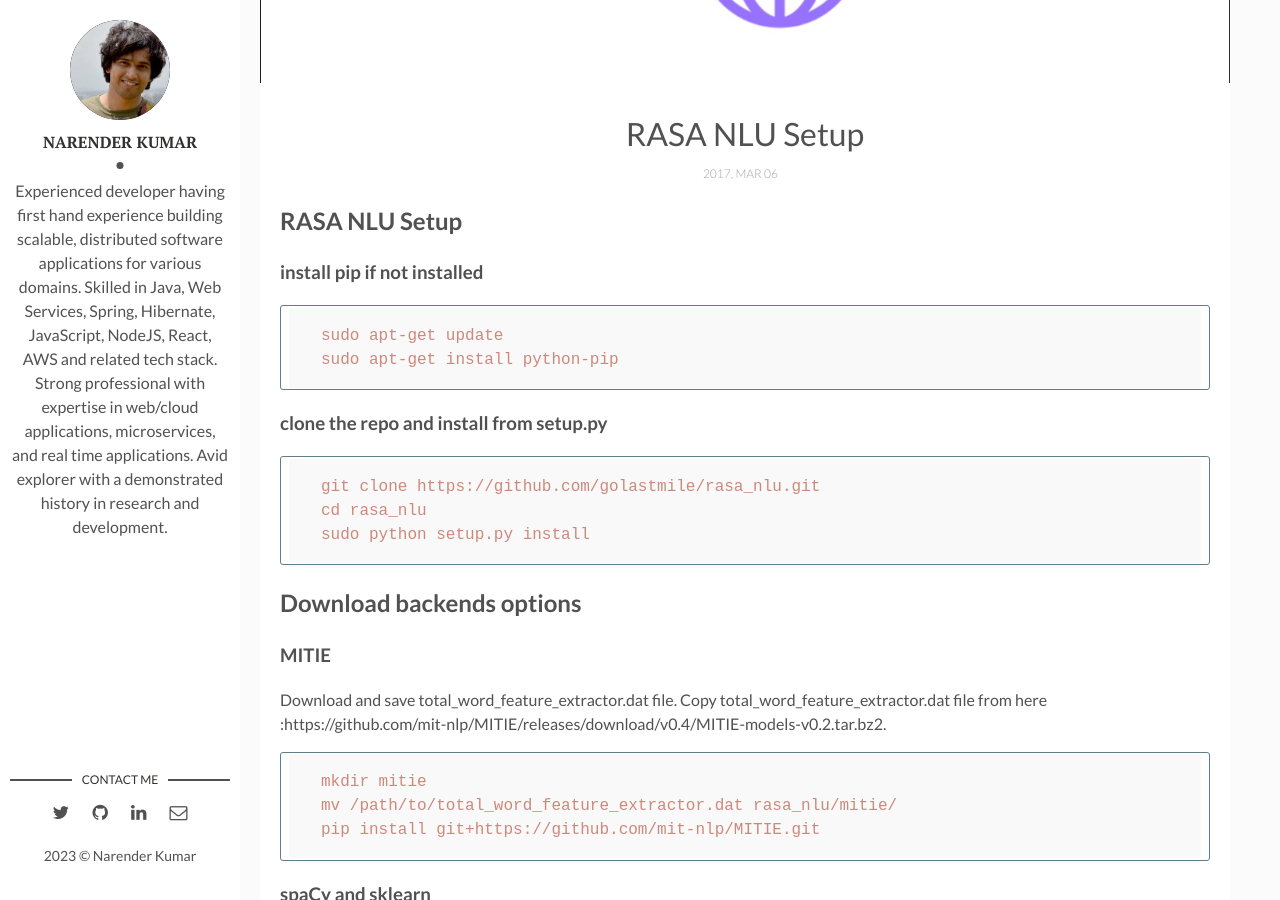
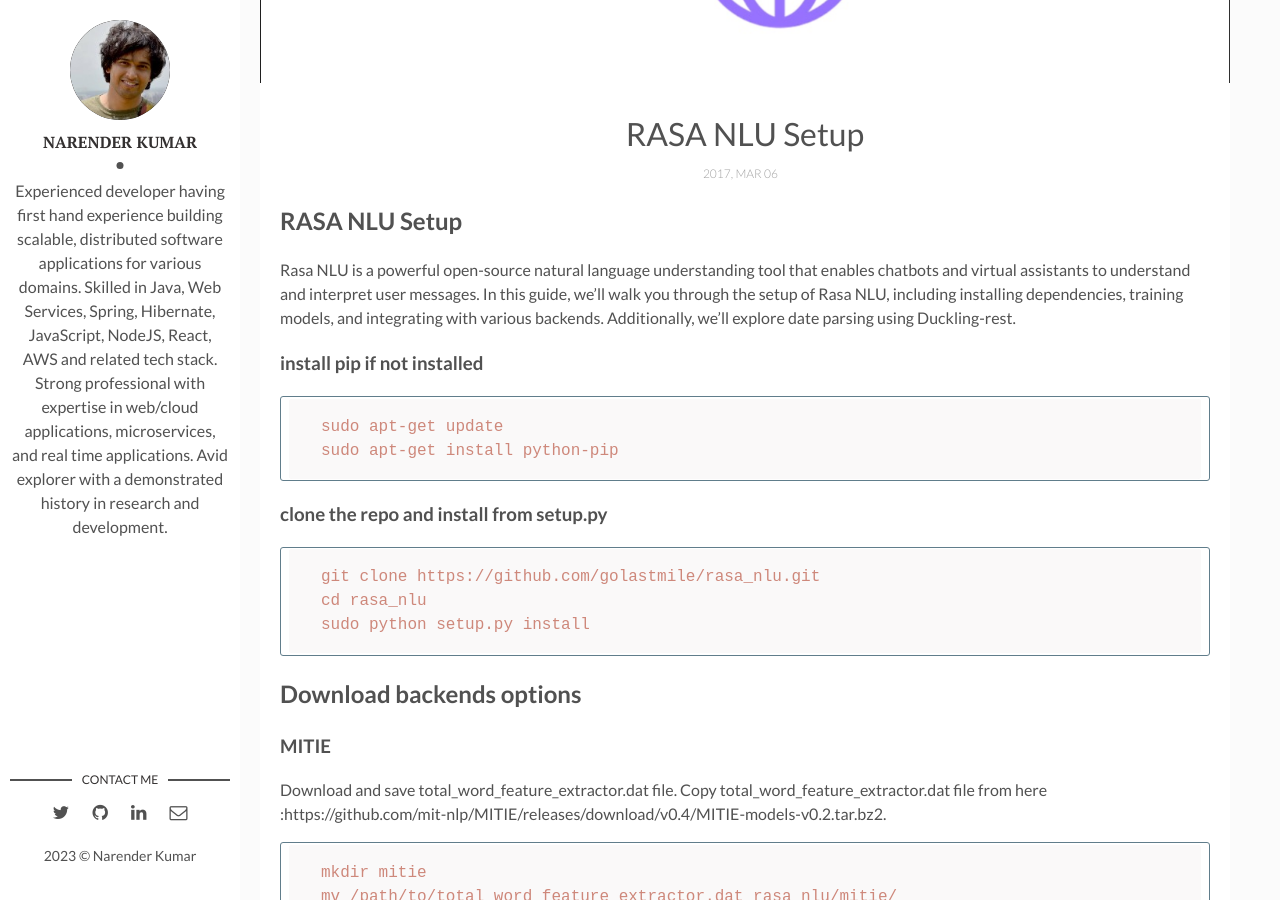
Before and after one commit to nkkize/nkkize.github.io, a Jekyll site: the page built from _posts/2017-03-16-rasa-nlu.md, in a window 1280 px wide and 900 px high, scrolled down 437 px. Built offline with Jekyll 4.4.1, drawn with Linux system fonts in a browser that asks for light colours; some of the changed text lies outside the part shown.

Commit message:
save work

````diff
--- a/_posts/2017-03-16-rasa-nlu.md
+++ b/_posts/2017-03-16-rasa-nlu.md
@@ -8,6 +8,8 @@
 tags: [rasanlu, duckling]
 ---
 ## RASA NLU Setup
+Rasa NLU is a powerful open-source natural language understanding tool that enables chatbots and virtual assistants to understand and interpret user messages. In this guide, we'll walk you through the setup of Rasa NLU, including installing dependencies, training models, and integrating with various backends. Additionally, we'll explore date parsing using Duckling-rest.
+
 ### install pip if not installed
 ```
 sudo apt-get update
@@ -97,7 +99,7 @@
 ```
 
 ### Making requests
-GET or Post. Below is a GET request example:
+You can make GET or POST requests to the server. Here's an example of a GET request:
 ```
 GET "http://localhost:5000/parse?q=<text>&model=<model>&token=<token>"
 ```
@@ -127,6 +129,9 @@
 lein run
 ```
 ### Making requests
+You can make requests to Duckling-rest for time parsing:
 ```
 GET "http://localhost:5000/parse/time/:text"
 ```
+
+With this guide, you've successfully set up Rasa NLU with different backends and integrated date parsing using Duckling-rest. You're now ready to build powerful natural language understanding capabilities into your applications.
````
Also changed, not shown: other parts of _posts/2017-03-16-rasa-nlu.md (+1 -1 lines).
